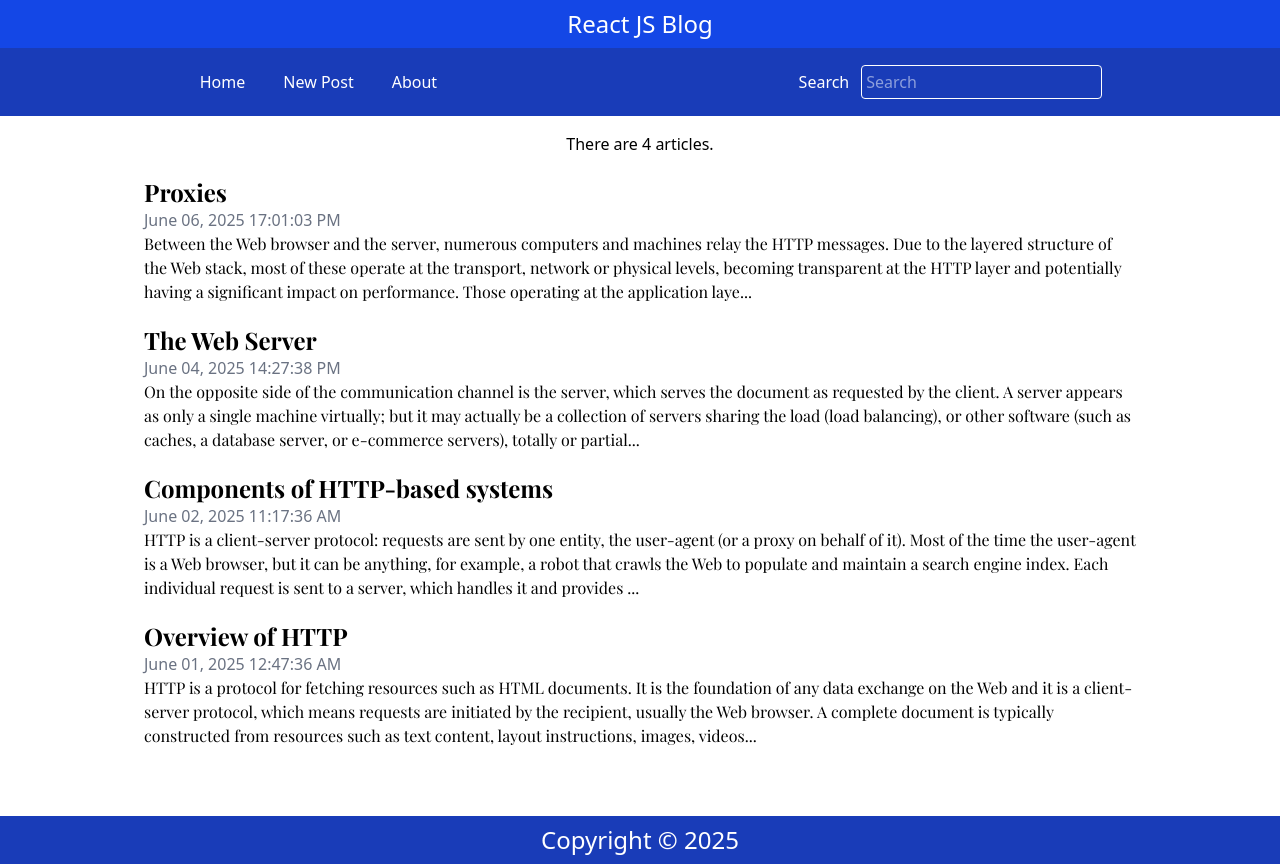
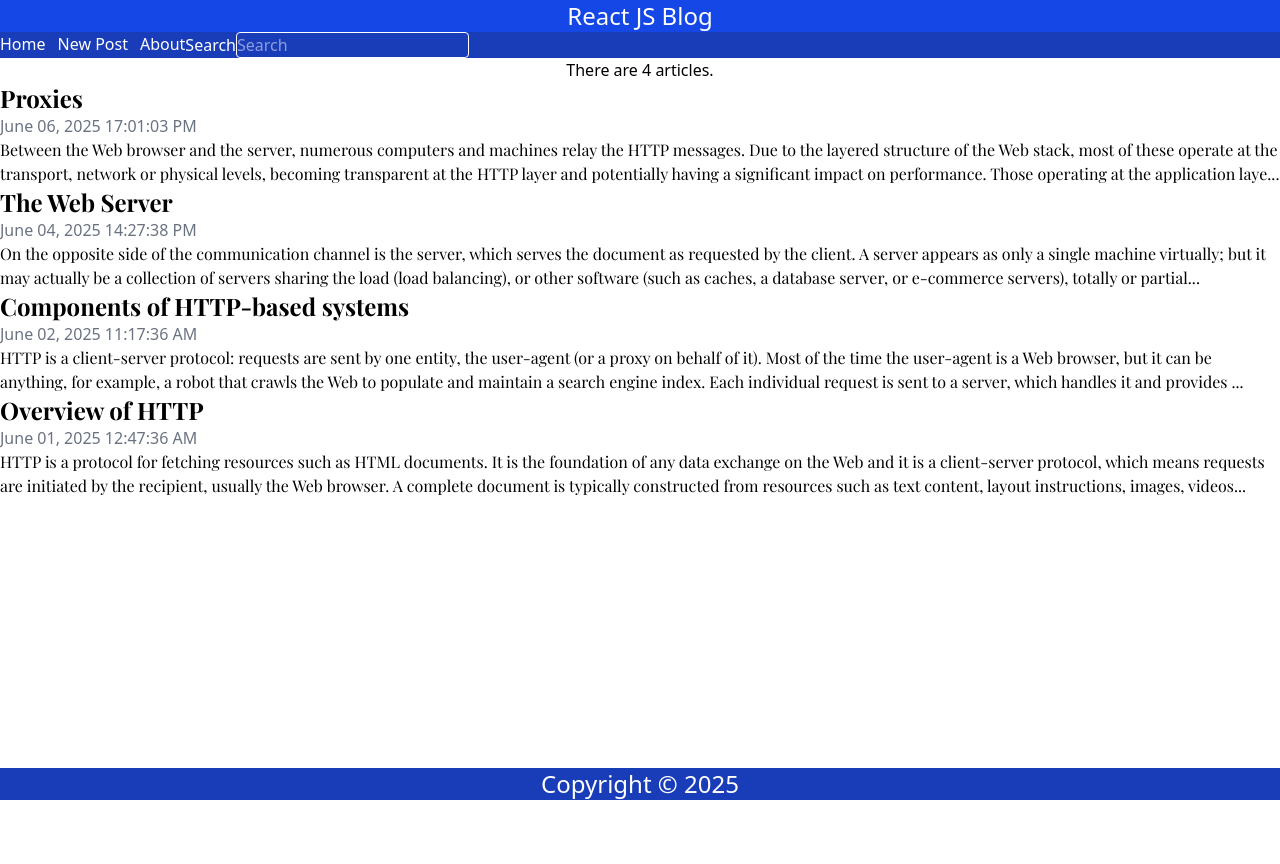
Before and after one commit to tiubarore/react-blog, a React (Vite) app: page / in a window 1280 px wide. After the commit the page ends 800 px from the top, so only its background shows below. Built offline with nearby package versions, Linux system fonts and the light colour scheme; a web font is replaced by a local one.

Commit message:
edit overflow

```diff
--- a/src/index.css
+++ b/src/index.css
@@ -4,3 +4,12 @@
   --font-display: "Playfair Display", serif;
   --font-noticia: "Playfair Display", serif;
 }
+* {
+  padding: 0;
+  margin: 0;
+  box-sizing: border-box;
+}
+
+body {
+  overflow-x: hidden;
+}
```
